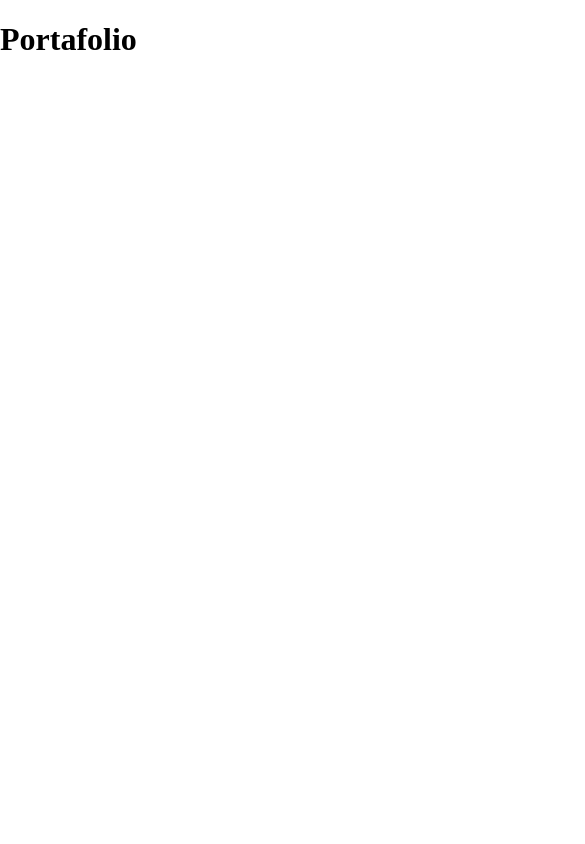
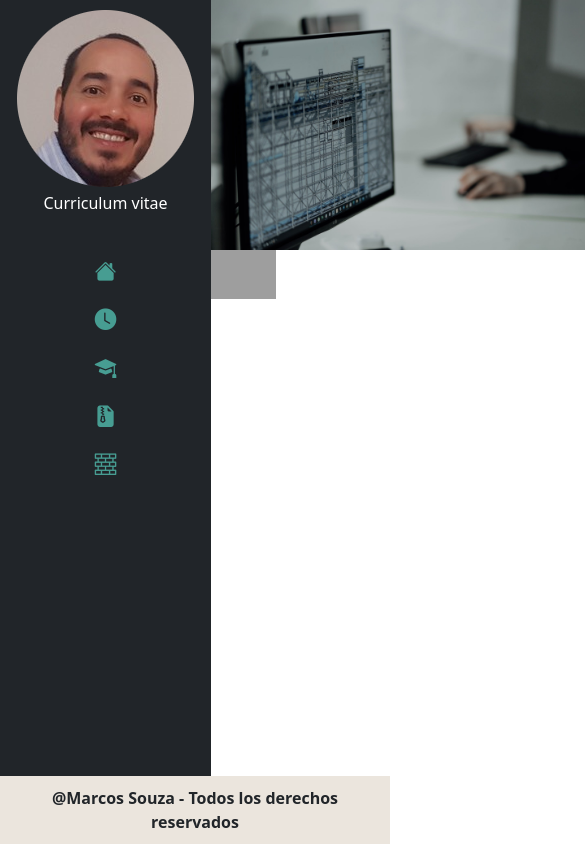
Before and after one commit to m-Souza/m-Souza.github.io, a plain HTML site: page portafolio.html in a window 390 px wide. Shown: the whole page, 585 px wide, since content can reach past the window. Drawn offline with nearby package versions, Linux system fonts and the light colour scheme; grey boxes are pictures that could not be loaded.

Commit message:
avance en  propuesta inicial

```diff
--- a/assets/css/style.css
+++ b/assets/css/style.css
@@ -26,3 +26,45 @@ main div.top-image {
     width: 75%;
     margin-left: 2rem;
 }
+
+.cover-content-container{
+    position: relative;
+    width: 50%;
+}
+
+.cover_img{
+    opacity: 1;
+    display: block;
+    width: 100%;
+    height: auto;
+    transition: .5s ease;
+    backface-visibility: hidden;
+}
+
+.details-wrap{
+    transition: .5s ease;
+    opacity: 0;
+    position: absolute;
+    top: 50%;
+    left: 50%;
+    transform: translate(-50%, -50%);
+    -ms-transform: translate(-50%, -50%);
+    text-align: center;
+}
+
+.text-details {
+    background-color: #04AA6D;
+    color: white;
+    font-size: 16px;
+    padding: 16px 32px;
+  }
+
+
+.cover-content-container:hover .cover_img {
+    opacity: 0.3;
+  }
+
+
+.cover-content-container:hover .details-wrap {
+    opacity: 1;
+  }
--- a/portafolio.html
+++ b/portafolio.html
@@ -3,11 +3,67 @@
 <head>
     <meta charset="UTF-8">
     <meta name="viewport" content="width=device-width, initial-scale=1.0">
-    <title>Portafolio</title>
+    <title>PORTAFOLIO</title>
     <link rel="stylesheet" href="/assets/css/normalize.css">
     <link rel="stylesheet" href="/assets/css/style.css">
+    <link rel="stylesheet" href="https://cdn.jsdelivr.net/npm/bootstrap-icons@1.11.3/font/bootstrap-icons.min.css">
+    <link href="https://cdn.jsdelivr.net/npm/bootstrap@5.3.2/dist/css/bootstrap.min.css" rel="stylesheet" integrity="sha384-T3c6CoIi6uLrA9TneNEoa7RxnatzjcDSCmG1MXxSR1GAsXEV/Dwwykc2MPK8M2HN" crossorigin="anonymous">
 </head>
 <body>
-    <h1>Portafolio</h1>
+    <div class="container-fluid">
+        <div class="row flex-nowrap">
+            <nav class="min-vh-100 col-auto col-md-3 col-xl-2 px-sm-2 px-0 bg-dark">
+                <div class="d-flex flex-column align-items-center align-items-sm-start px-3 pt-2 text-white">
+                    <img src="/assets/img/foto.png" alt="Foto sensacional del autor">
+                    <a href="/" class="d-flex align-items-center pb-1 mb-md-0 me-md-auto text-white text-decoration-none">
+                        <span class="fs-5 d-none d-sm-inline">Marcos Souza</span>
+                    </a>
+                    <p class="d-block pb-3">Curriculum vitae</p>
+                    <ul class="nav nav-pills flex-column mb-sm-auto mb-0 align-items-center align-items-sm-start text-info bg-dark" id="menu">
+                        <li class="nav-item">
+                            <a href="/index.html" class="nav-link align-middle px-0">
+                                <i class="fs-4 bi bi-house-fill"></i> <span class="ms-1 d-none d-sm-inline">Home</span>
+                            </a>
+                        </li>
+                        <li>
+                            <a href="#submenu1" data-bs-toggle="collapse" class="nav-link px-0 align-middle">
+                                <i class="fs-4 bi bi-clock-fill"></i> <span class="ms-1 d-none d-sm-inline">Experiencia</span> </a>
+                        </li>
+                        <li>
+                            <a href="#" class="nav-link px-0 align-middle">
+                                <i class="fs-4 bi bi-mortarboard-fill"></i> <span class="ms-1 d-none d-sm-inline">Estudios</span> </a>
+                        </li>
+                        <li>
+                            <a href="#" class="nav-link px-0 align-middle">
+                                <i class="fs-4 bi bi-file-earmark-zip-fill"></i> <span class="ms-1 d-none d-sm-inline">Certificaciones</span> </a>
+                        </li>
+                        <li>
+                            <a href="/portafolio.html" class="nav-link px-0 align-middle">
+                                <i class="fs-4 bi bi-bricks"></i> <span class="ms-1 d-none d-sm-inline">PORTAFOLIO</span> </a>
+                        </li>
+                    </ul>
+                </div>
+            </nav>
+            <main class="p-0 m-0">
+                <div class="top-image vw-100"></div>
+                <div class="contenido-portafolio">
+                    <div class="col-4">
+                        <div class="cover-content-container">
+                            <img class="cover_img" src="/assets/img/capibaras_page.png" style="width:100%">
+                            <div class="details-wrap">
+                                <div class="text-details">Capibara Page</div>
+                            </div>
+                        </div>
+                    </div>
+                </div>
+
+            </main>
+            <footer class="container-fluid justify-content-center align-items-center">
+                <div>@Marcos Souza - Todos los derechos reservados</div>
+            </footer>
+        </div>
+    </div>
+
+    <script src="https://cdn.jsdelivr.net/npm/bootstrap@5.3.2/dist/js/bootstrap.bundle.min.js" integrity="sha384-C6RzsynM9kWDrMNeT87bh95OGNyZPhcTNXj1NW7RuBCsyN/o0jlpcV8Qyq46cDfL" crossorigin="anonymous"></script>
 </body>
 </html>
```
Also changed, not shown: index.html (+5 -5 lines).
